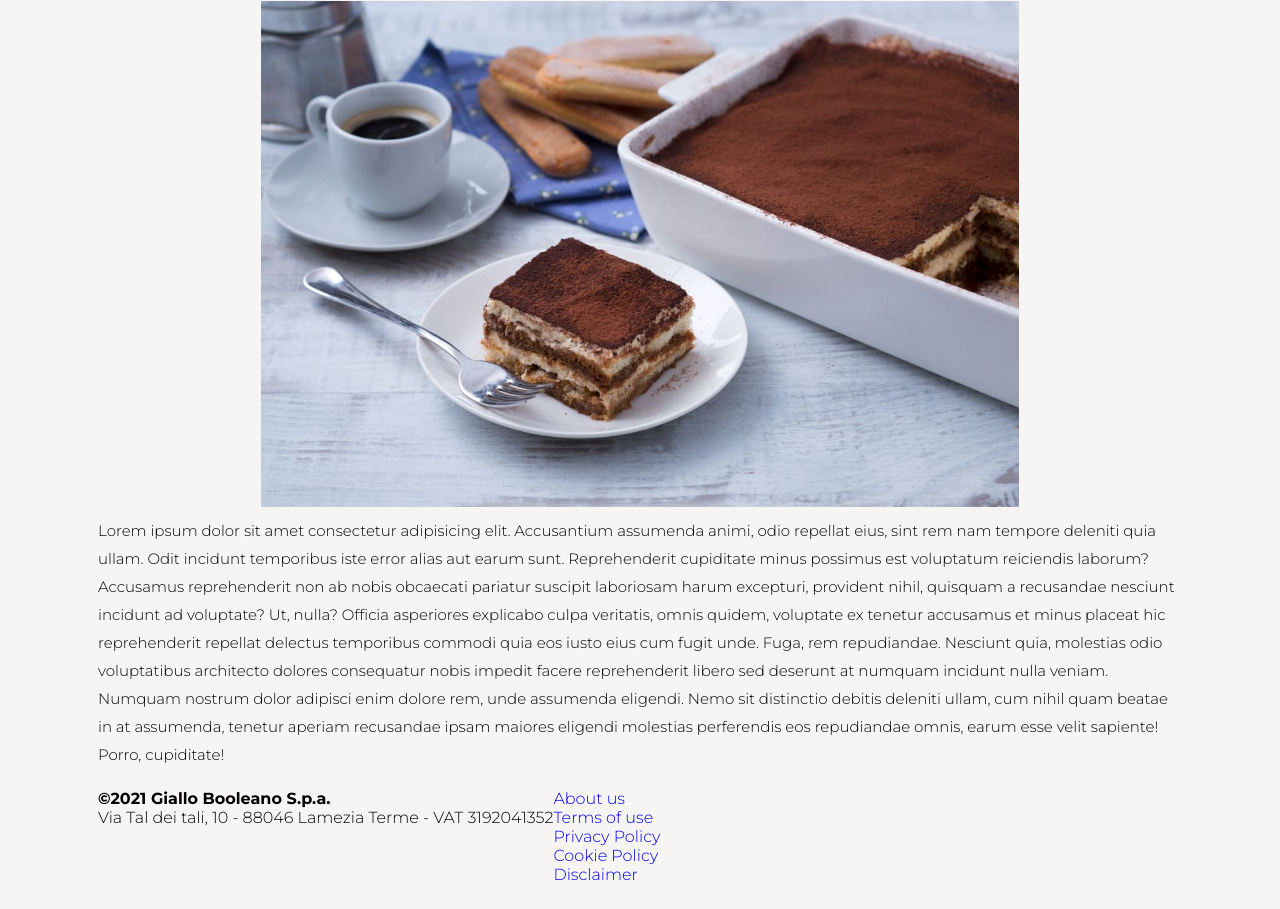
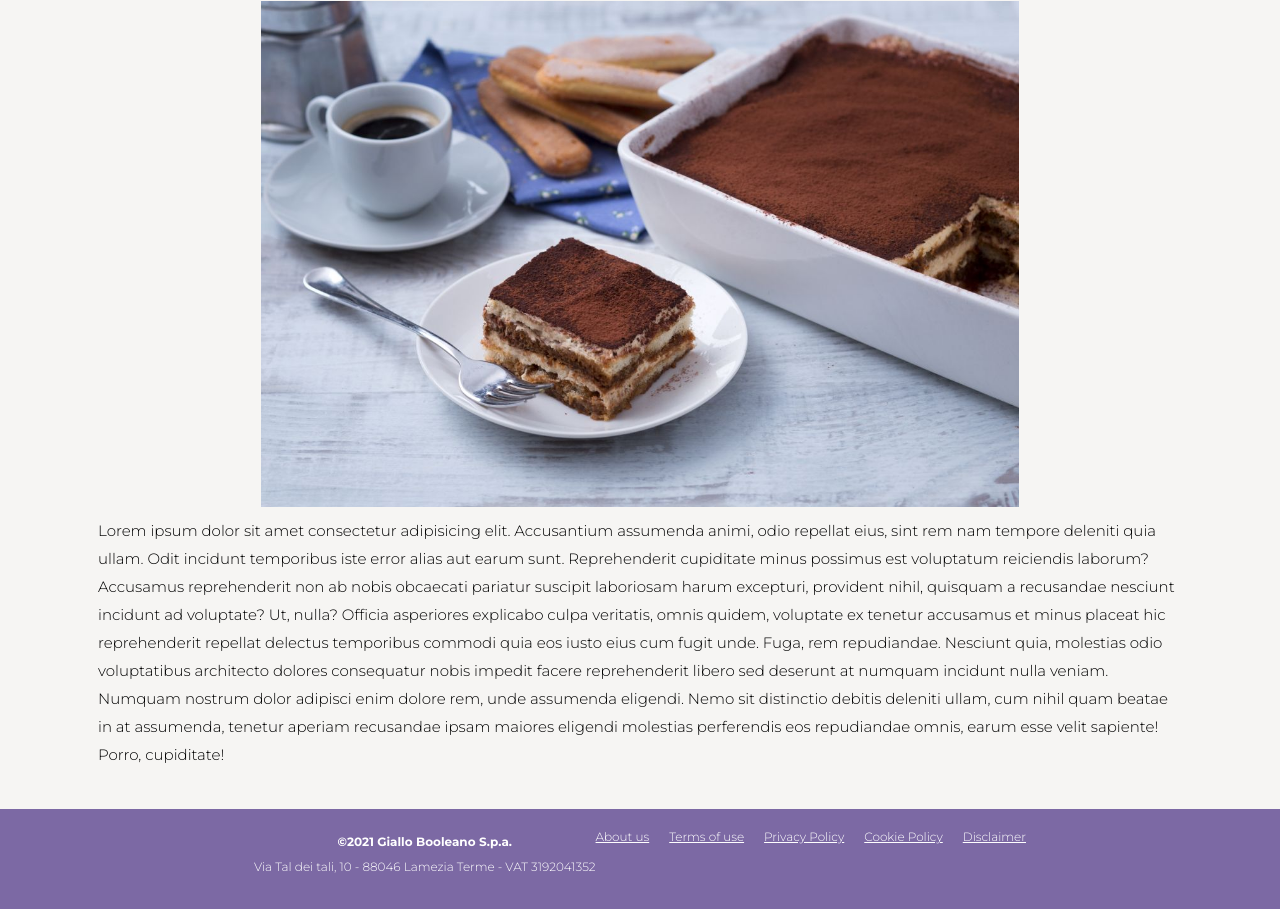
Before and after one commit to arielmusa/htmlcss-responsive-layout, a plain HTML site: page index.html in a window 1280 px wide. Shown: the part 980-1889 px from the top of the page. Before the commit the page ends 1864 px from the top, so only its background shows below. Drawn offline with Linux system fonts and the light colour scheme.

Commit message:
add section: footer

```diff
--- a/css/style.css
+++ b/css/style.css
@@ -133,6 +133,9 @@ main {
   border-radius: 20px;
   font-size: 12px;
 }
+#content-body {
+  padding-bottom: 20px;
+}
 
 #content-body .content-body-heading {
   display: block;
@@ -151,3 +154,38 @@ main {
   font-size: 15px;
   line-height: 28px;
 }
+/************************ FOOTER *************************/
+footer {
+  background-color: #7c69a4;
+  color: white;
+  padding: 20px;
+}
+footer .row {
+  justify-content: center;
+}
+
+.footer-info {
+  text-align: center;
+  padding-bottom: 10px;
+  font-size: 12px;
+}
+
+.footer-info p {
+  padding: 5px 0px;
+}
+.footer-menu ul {
+  display: flex;
+  flex-wrap: wrap;
+  gap: 20px;
+  justify-content: center;
+}
+.footer-menu li {
+  display: inline-block;
+  font-size: 12px;
+  text-align: center;
+}
+
+.footer-menu a {
+  color: white;
+  text-decoration: underline;
+}
--- a/index.html
+++ b/index.html
@@ -125,9 +125,9 @@
         <div class="row">
           <div class="footer-info">
             <p>
-              <b>©2021 Giallo Booleano S.p.a.</b><br />Via Tal dei tali, 10 -
-              88046 Lamezia Terme - VAT 3192041352
+              <b>©2021 Giallo Booleano S.p.a.</b>
             </p>
+            <p>Via Tal dei tali, 10 - 88046 Lamezia Terme - VAT 3192041352</p>
           </div>
           <div class="footer-menu">
             <ul>
```
